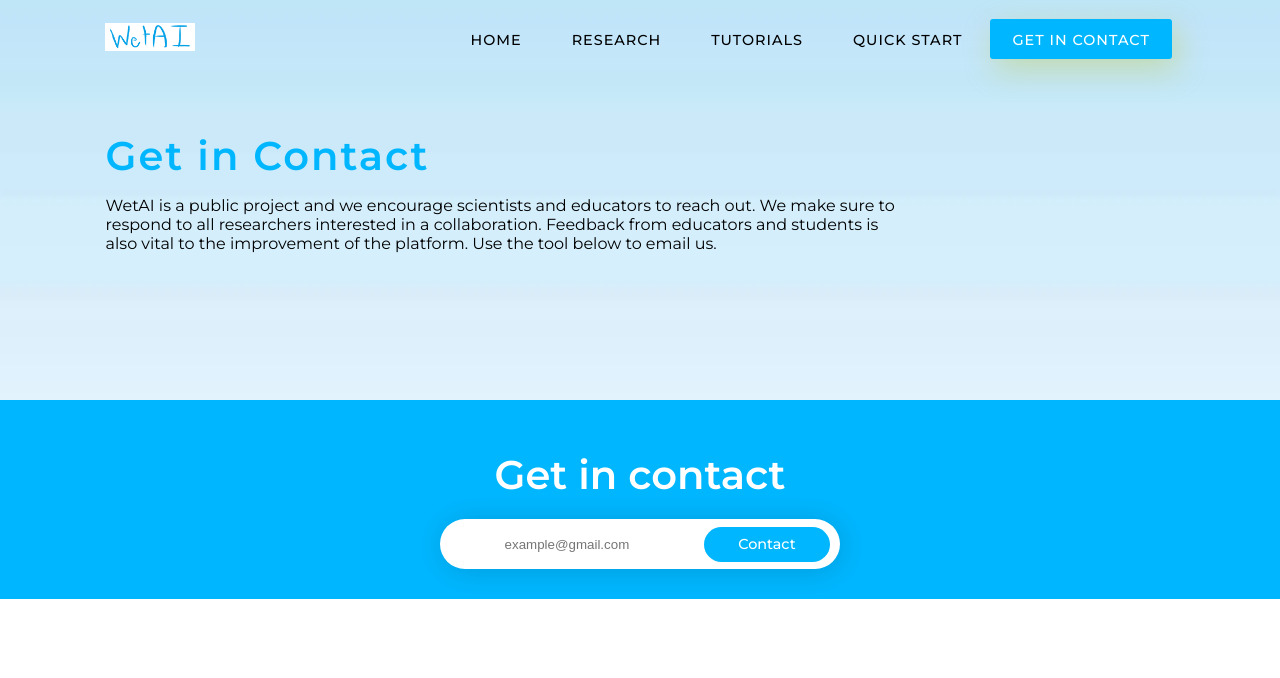
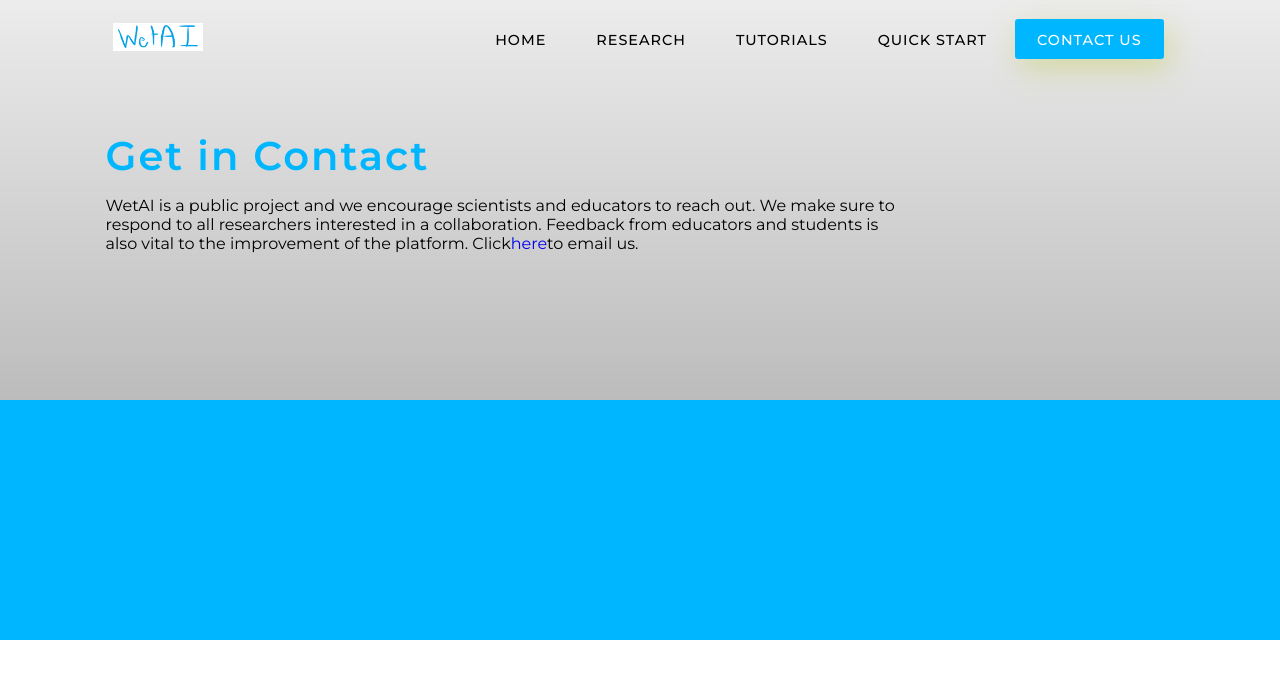
Before and after one commit to braingeneers/react-demo-src, a React (Create React App) app: page /contact in a window 1280 px wide. Shown: the top 678 px of the page. Built offline with nearby package versions, Linux system fonts and the light colour scheme.

Commit message:
updates as of 7/22

```diff
--- a/src/ContactPage.js
+++ b/src/ContactPage.js
@@ -10,7 +10,10 @@ function ContactPage() {
     <div className="App">
       <Navbar/>
       <HeaderContact/>
-      <Contact/>
+      <div id='contact'></div>
+      <div id='contact'></div>
+      <div id='contact'></div>
+      <div id='contact'></div>
     </div>
   );
 }
--- a/src/QuickStartPage.js
+++ b/src/QuickStartPage.js
@@ -6,6 +6,8 @@ import Contact from './components/Contact';
 import Tutorial_Intro from './components/Tutorial_Intro';
 import Navbar from './components/Navbar';
 import About from './components/About';
+import Docker from './components/Docker';
+import GitHub from './components/GitHub';
 import aboutimage from './images/Overview.png';
 import aboutimage1 from './images/neuro.jpeg';
 import { Route } from 'react-router-dom';
@@ -16,10 +18,8 @@ function QuickStartPage() {
     <div className="App">
       <Navbar/>
       <HeaderQuickStart/>
-      <About image={aboutimage} title='What is WetAI?' button='Details'/>
-      <About image={aboutimage1} title='Research' button='Learn More'/>
-      <Tutorial_Intro title='Tutorials' button='More Tutorials'/>
-      <Feature/>
+      <Docker image={aboutimage} title='Docker' button='Details'/>
+      <GitHub image={aboutimage1} title='GitHub' button='Learn More'/>
       <div id='contact'></div>
       <div id='contact'></div>
       <div id='contact'></div>
--- a/src/ResearchPage.js
+++ b/src/ResearchPage.js
@@ -31,7 +31,7 @@ function ResearchPage() {
       <IOT image={IOTimage} title='Internet of Things Architecture for High Throughput Biology' button='View Paper'/>
       <Electrophysiology image={Electroimage} title='Light-weight Electrophysiology Hardware and Software Platform for Cloud-Based Neural Recording Experiments' button='View Paper'/>
       <OnlineLab image={Overviewimage} title='WetAI: An online laboratory for neuroscience and artificial intelligence' button='View Paper'/>
-      <Feature/>
+
       <div id='contact'></div>
       <div id='contact'></div>
       <div id='contact'></div>
--- /dev/null
+++ b/src/components/Docker.js
@@ -0,0 +1,31 @@
+import React from 'react';
+import { Route, Link, BrowserRouter, withRouter, useHistory } from "react-router-dom";
+
+function Docker(props){
+
+    let history = useHistory();
+
+    // redirect to research page (for now, might have to change later)
+    const details  = () => {
+        history.push("/research");
+    };
+
+    return (
+        <div id='about'>
+            <div className='about-image'>
+                <img src={props.image} alt=''/>
+            </div>
+            <div className='about-text'>
+                <h2> {props.title} </h2>
+                <p> WetAI is a web platform where scientists conduct AI and neuroscience research both in silico and using human neural tissue. Researchers and their code will interact with human cerebral organoids in other cities through an online interface. In addition to managing experiments, WetAI contains infrastructure for analyzing data, sharing code with collaborators, and curating aggregated results. By combining each step of the scientific method into one platform, we will accelerate innovation and promote closer collaboration.</p>
+                <Link to="/research">
+                    <button onClick={() => details()} > {props.button}  </button>
+                </Link>
+
+            </div>
+
+        </div>
+    )
+}
+
+export default Docker;
--- /dev/null
+++ b/src/components/GitHub.js
@@ -0,0 +1,31 @@
+import React from 'react';
+import { Route, Link, BrowserRouter, withRouter, useHistory } from "react-router-dom";
+
+function GitHub(props){
+
+    let history = useHistory();
+
+    // redirect to research page (for now, might have to change later)
+    const details  = () => {
+        history.push("/research");
+    };
+
+    return (
+        <div id='about_2'>
+            <div className='about-image'>
+                <img src={props.image} alt=''/>
+            </div>
+            <div className='about-text'>
+                <h2> {props.title} </h2>
+                <p> WetAI is a web platform where scientists conduct AI and neuroscience research both in silico and using human neural tissue. Researchers and their code will interact with human cerebral organoids in other cities through an online interface. In addition to managing experiments, WetAI contains infrastructure for analyzing data, sharing code with collaborators, and curating aggregated results. By combining each step of the scientific method into one platform, we will accelerate innovation and promote closer collaboration.</p>
+                <Link to="/research">
+                    <button onClick={() => details()} > {props.button}  </button>
+                </Link>
+
+            </div>
+
+        </div>
+    )
+}
+
+export default GitHub;
--- a/src/components/HeaderContact.js
+++ b/src/components/HeaderContact.js
@@ -7,7 +7,11 @@ function HeaderContact() {
              <div className='name'>
                  <h1><span>Get in Contact</span>  </h1>
                  <p>
-                 WetAI is a public project and we encourage scientists and educators to reach out. We make sure to respond to all researchers interested in a collaboration. Feedback from educators and students is also vital to the improvement of the platform. Use the tool below to email us.
+                 WetAI is a public project and we encourage scientists and educators to reach out. We make sure to respond to all researchers interested in a collaboration. Feedback from educators and students is also vital to the improvement of the platform. Click
+                    <a href="mailto: melliot1@ucsc.edu">
+                        here
+                    </a>
+                    to email us.
                  </p>
              </div>
         </div>
--- a/src/components/Navbar.js
+++ b/src/components/Navbar.js
@@ -32,7 +32,7 @@ function NavBar() {
                <li><NavLink activeClassName="active" to='/research'>Research</NavLink></li>
                 <li><NavLink activeClassName="active" to='/tutorials'>Tutorials</NavLink></li>
                 <li><NavLink activeClassName="active" to='/quickstart'>Quick Start</NavLink></li>
-                <li><NavLink activeClassName="active" to='/contact'>Get in Contact</NavLink></li>
+                <li><NavLink activeClassName="active" to='/contact'>Contact Us</NavLink></li>
 
            </ul>
         </nav>
--- a/src/components/People.js
+++ b/src/components/People.js
@@ -12,7 +12,7 @@ function People() {
         <div id='features-people'>
 
             <h1>People</h1>
-
+            <h3> WetAI is in development with the support of research staff</h3>
             <div className='a-container'>
                 <a href="https://braingeneers.ucsc.edu/">
                    <FeatureBox image={Davidimage} title="David Haussler"  />
--- a/src/components/Research.js
+++ b/src/components/Research.js
@@ -11,7 +11,7 @@ function Research(props){
     };
 
     return (
-        <div id='about_2'>
+        <div id='about_research'>
             <div className='about-image'>
                 <img src={props.image} alt=''/>
             </div>
--- a/src/index.css
+++ b/src/index.css
@@ -44,9 +44,11 @@ input{
   background-repeat: no-repeat;
   background-size: cover;
   background-color:#F4F4F4;
-  background-image: url('./images/banner3.jpeg');
+  background-image: url('./images/banner7.jpeg');
   background-position: 50% 50%;
 }
+
+
 
 nav{
 display: flex;
@@ -202,6 +204,19 @@ position: relative;
 width:100%;
 height: 75vh;
 background-color: white;
+box-sizing: border-box;
+display: flex;
+align-items: center;
+justify-content: space-between;
+padding: 10px 7% 0px 7%;
+position: relative;
+}
+
+#about_research{
+  margin-top:0px ;
+width:100%;
+height: 75vh;
+background-color: #f5f5f5 ;
 box-sizing: border-box;
 display: flex;
 align-items: center;
```
Also changed, not shown: src/images/banner6.jpeg (added), src/images/banner7.jpeg (added).
